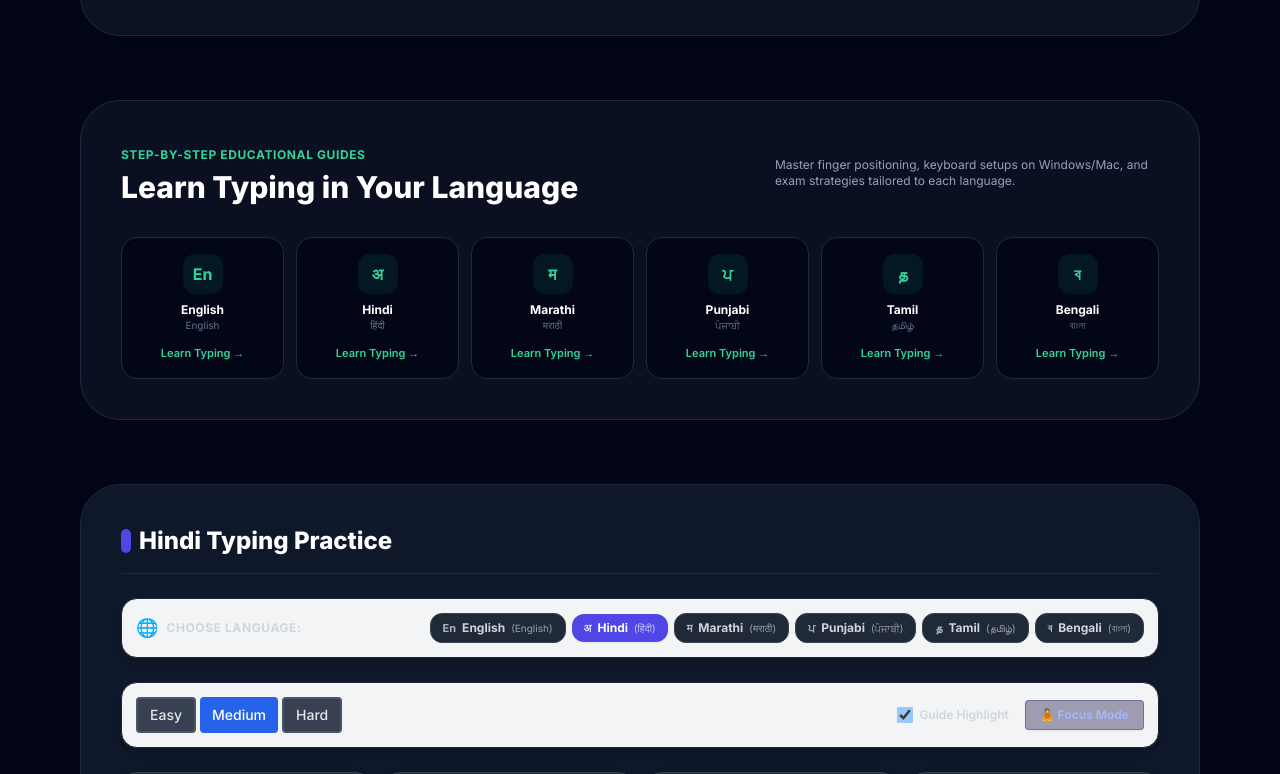
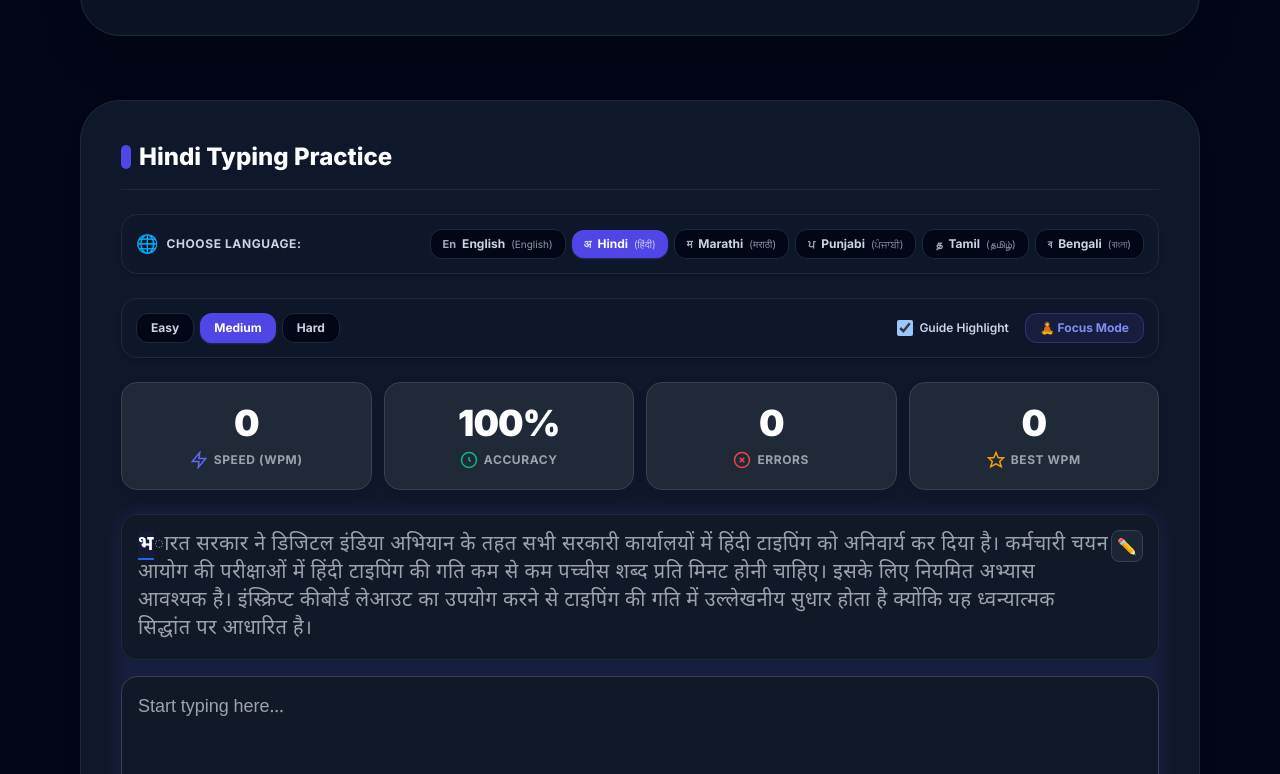
Before and after one commit to therohitbiruli/typehindi, a Next.js app: page / in a window 1280 px wide. Shown: the part 2106-2880 px from the top of the page. Built offline with nearby package versions, Linux system fonts and the light colour scheme.

Commit message:
fix(typing-engine): deterministic error calculation and multilingual keyboard routing

```diff
--- a/src/app/page.tsx
+++ b/src/app/page.tsx
@@ -261,54 +261,6 @@ export default function Homepage() {
             </div>
           </div>
 
-          {/* 📚 SECTION: LEARN TYPING IN YOUR LANGUAGE */}
-          <div className="bg-slate-900/60 rounded-[2.5rem] p-6 sm:p-10 border border-slate-800">
-            <div className="flex flex-col sm:flex-row items-start sm:items-center justify-between gap-4 mb-8">
-              <div>
-                <span className="text-xs font-bold uppercase tracking-wider text-emerald-400">
-                  Step-by-Step Educational Guides
-                </span>
-                <h3 className="text-2xl sm:text-3xl font-extrabold text-white mt-1">
-                  Learn Typing in Your Language
-                </h3>
-              </div>
-              <p className="text-xs text-slate-400 max-w-sm">
-                Master finger positioning, keyboard setups on Windows/Mac, and exam strategies tailored to each language.
-              </p>
-            </div>
-
-            <div className="grid grid-cols-2 sm:grid-cols-3 lg:grid-cols-6 gap-3">
-              {[
-                { name: "English", slug: "english-typing", symbol: "En", native: "English" },
-                { name: "Hindi", slug: "hindi-typing", symbol: "अ", native: "हिंदी" },
-                { name: "Marathi", slug: "marathi-typing", symbol: "म", native: "मराठी" },
-                { name: "Punjabi", slug: "punjabi-typing", symbol: "ਪ", native: "ਪੰਜਾਬੀ" },
-                { name: "Tamil", slug: "tamil-typing", symbol: "த", native: "தமிழ்" },
-                { name: "Bengali", slug: "bengali-typing", symbol: "ব", native: "বাংলা" },
-              ].map((lang) => (
-                <Link
-                  key={lang.slug}
-                  href={`/learn/${lang.slug}`}
-                  className="p-4 rounded-2xl bg-slate-950 border border-slate-800 hover:border-emerald-500/50 transition-all text-center flex flex-col items-center justify-between group hover:-translate-y-0.5"
-                >
-                  <div className="w-10 h-10 rounded-xl bg-emerald-500/10 text-emerald-400 font-bold flex items-center justify-center text-base mb-2 group-hover:scale-110 transition-transform">
-                    {lang.symbol}
-                  </div>
-                  <div>
-                    <h4 className="font-bold text-xs text-white group-hover:text-emerald-400 transition-colors">
-                      {lang.name}
-                    </h4>
-                    <span className="text-[10px] text-slate-500 block mb-3">
-                      {lang.native}
-                    </span>
-                  </div>
-                  <span className="text-[11px] font-semibold text-emerald-400 flex items-center gap-1 group-hover:underline">
-                    Learn Typing →
-                  </span>
-                </Link>
-              ))}
-            </div>
-          </div>
 
           {/* 1. ⌨️ SECTION: PRACTICE */}
           <div id="practice" className="bg-white dark:bg-slate-900 rounded-[2.5rem] p-6 sm:p-10 shadow-[0_8px_30px_-6px_rgba(0,0,0,0.05)] border border-[#D9E1EC] dark:border-slate-800 relative overflow-hidden">
--- a/src/components/PracticeTool.tsx
+++ b/src/components/PracticeTool.tsx
@@ -10,7 +10,7 @@ import { useKeyPress } from "../hooks/useKeyPress";
 import { useLocalStorage } from "../hooks/useLocalStorage";
 import { getRandomParagraph, getParagraphsByDifficulty } from "../data/paragraphs";
 import type { Paragraph } from "../data/paragraphs";
-import { getInscriptKeysForWord, getInscriptKeyInfoForChar } from "../utils/keyboardMapper";
+import { getInscriptKeysForWord, getKeyInfoForChar } from "../utils/keyboardMapper";
 import { LanguageId, LANGUAGES_CONFIG, ALL_LANGUAGES, getRandomPassage, getPassagesByDifficulty } from "../data/languages";
 
 const DIFFICULTY_OPTIONS: Array<{ label: string; value: "easy" | "medium" | "hard" }> = [
@@ -256,9 +256,10 @@ export function PracticeTool({
 
   // Calculate the next character to highlight on the virtual keyboard
   const nextKeyInfo = useMemo(() => {
-    if (isFinished || languageId !== "hindi") return null;
+    if (isFinished || !paragraph.text) return null;
     const nextChar = paragraph.text[typedText.length];
-    return getInscriptKeyInfoForChar(nextChar);
+    if (!nextChar) return null;
+    return getKeyInfoForChar(nextChar, languageId);
   }, [paragraph.text, typedText.length, isFinished, languageId]);
 
   return (
@@ -305,17 +306,19 @@ export function PracticeTool({
                 ✏️
               </button>
               <TypingBox
+                key={`focus-${languageId}-${paragraph.id}`}
                 targetText={paragraph.text}
                 typedText={typedText}
                 onInput={handleTypingInput}
                 isFinished={isFinished}
                 isStarted={isStarted}
                 autoFocus={autoFocus}
+                language={languageId}
               />
             </div>
 
-            {/* Keyboard hint in Focus Mode */}
-            {activeWord && !isFinished && (
+            {/* Keyboard hint in Focus Mode (Hindi only) */}
+            {activeWord && !isFinished && languageId === "hindi" && (
               <div className="bg-amber-50 dark:bg-gray-900/60 border border-amber-300 dark:border-amber-900/50 rounded-2xl p-3.5 flex justify-between items-center shadow-sm">
                 <p className="text-xs text-gray-700 dark:text-gray-300">
                   Word <strong className="font-hindi text-gray-950 dark:text-white">{activeWord}</strong> keystroke clue:{" "}
@@ -364,10 +367,10 @@ export function PracticeTool({
       {!isFocusMode && (
         <>
           {/* 🌐 Language Switcher Bar */}
-          <div className="mb-6 flex flex-wrap items-center justify-between gap-3 p-3.5 rounded-2xl bg-gray-100 dark:bg-gray-855 border border-gray-300 dark:border-gray-800 shadow-md">
+          <div className="mb-6 flex flex-wrap items-center justify-between gap-3 p-3.5 rounded-2xl bg-slate-900/90 border border-slate-800 shadow-md">
             <div className="flex items-center gap-2">
               <span className="text-lg">🌐</span>
-              <span className="text-xs font-bold uppercase tracking-wider text-gray-700 dark:text-gray-300">
+              <span className="text-xs font-bold uppercase tracking-wider text-slate-300">
                 Choose Language:
               </span>
             </div>
@@ -380,8 +383,8 @@ export function PracticeTool({
                     href={`/practice/${lang.slug}`}
                     className={`px-3 py-1.5 rounded-xl text-xs font-bold transition-all flex items-center gap-1.5 ${
                       isActive
-                        ? "bg-primary-600 text-white shadow-sm"
-                        : "bg-white dark:bg-gray-800 text-gray-700 dark:text-gray-300 hover:bg-gray-200 dark:hover:bg-gray-700 border border-gray-300 dark:border-gray-700"
+                        ? "bg-primary-600 text-white shadow-sm shadow-primary-500/30"
+                        : "bg-slate-950 text-slate-300 hover:bg-slate-800 hover:text-white border border-slate-800"
                     }`}
                   >
                     <span className="text-[11px] opacity-80">{lang.symbol}</span>
@@ -394,16 +397,16 @@ export function PracticeTool({
           </div>
 
           {/* Controls */}
-          <div className="mb-6 flex flex-wrap items-center justify-between gap-4 bg-gray-100 dark:bg-gray-855 p-3.5 rounded-2xl border border-gray-300 dark:border-gray-800 shadow-md">
-            <div className="flex gap-1">
+          <div className="mb-6 flex flex-wrap items-center justify-between gap-4 bg-slate-900/90 p-3.5 rounded-2xl border border-slate-800 shadow-md">
+            <div className="flex gap-1.5">
               {DIFFICULTY_OPTIONS.map((opt) => (
                 <button
                   key={opt.value}
                   onClick={() => handleDifficultyChange(opt.value)}
-                  className={`px-3 py-1.5 rounded text-sm font-medium transition-colors ${
+                  className={`px-3.5 py-1.5 rounded-xl text-xs font-bold transition-all ${
                     difficulty === opt.value
-                      ? "bg-blue-600 text-white"
-                      : "bg-white text-gray-700 border-2 border-gray-300 hover:bg-gray-50 dark:bg-gray-700 dark:text-gray-200 dark:border-gray-600 dark:hover:bg-gray-600"
+                      ? "bg-primary-600 text-white shadow-sm shadow-primary-500/30"
+                      : "bg-slate-950 text-slate-300 border border-slate-800 hover:bg-slate-800 hover:text-white"
                   }`}
                 >
                   {opt.label}
@@ -413,12 +416,12 @@ export function PracticeTool({
 
             {/* Guided Highlight toggles */}
             <div className="flex items-center gap-4">
-              <label className="flex items-center gap-1.5 text-xs font-semibold text-gray-700 dark:text-gray-300 cursor-pointer select-none">
+              <label className="flex items-center gap-1.5 text-xs font-semibold text-slate-300 cursor-pointer select-none">
                 <input
                   type="checkbox"
                   checked={enableHighlights}
                   onChange={(e) => setEnableHighlights(e.target.checked)}
-                  className="rounded text-blue-600 focus:ring-blue-500 h-4 w-4"
+                  className="rounded text-primary-600 focus:ring-primary-500 bg-slate-950 border-slate-700 h-4 w-4"
                 />
                 <span>Guide Highlight</span>
               </label>
@@ -426,7 +429,7 @@ export function PracticeTool({
               {/* Focus mode CTA button */}
               <button
                 onClick={() => setIsFocusMode(true)}
-                className="px-3.5 py-1.5 rounded bg-indigo-50 hover:bg-indigo-100 dark:bg-indigo-950/40 dark:hover:bg-indigo-950/60 text-indigo-700 dark:text-indigo-300 text-xs font-bold transition-all border border-indigo-200 dark:border-indigo-900/40 flex items-center gap-1.5 shadow-sm"
+                className="px-3.5 py-1.5 rounded-xl bg-primary-500/10 hover:bg-primary-500/20 text-primary-400 text-xs font-bold transition-all border border-primary-500/30 flex items-center gap-1.5 shadow-sm"
               >
                 🧘 Focus Mode
               </button>
@@ -451,18 +454,20 @@ export function PracticeTool({
                 ✏️
               </button>
               <TypingBox
+                key={`normal-${languageId}-${paragraph.id}`}
                 targetText={paragraph.text}
                 typedText={typedText}
                 onInput={handleTypingInput}
                 isFinished={isFinished}
                 isStarted={isStarted}
                 autoFocus={autoFocus}
+                language={languageId}
               />
             </div>
           </div>
 
-          {/* Keystroke Clue Banner */}
-          {activeWord && !isFinished && (
+          {/* Keystroke Clue Banner (Hindi only) */}
+          {activeWord && !isFinished && languageId === "hindi" && (
             <div className="mb-6 bg-gradient-to-r from-amber-50 to-orange-50 dark:from-gray-900 dark:to-orange-950/20 border border-amber-300 dark:border-amber-800/40 rounded-2xl p-4 flex flex-col sm:flex-row sm:items-center justify-between gap-4 animate-fade-in shadow-md">
               <div className="flex items-start sm:items-center gap-3">
                 <span className="text-2xl mt-0.5 sm:mt-0">💡</span>
--- a/src/components/TypingBox.tsx
+++ b/src/components/TypingBox.tsx
@@ -1,8 +1,20 @@
 "use client";
 
 import { useRef, useCallback, useEffect, memo } from "react";
+import { LanguageId, LANGUAGES_CONFIG } from "../data/languages";
 
-import { keyMap } from "../data/keyboard-layout";
+// Pre-build key maps for all supported languages
+const languageKeyMaps: Partial<Record<LanguageId, Record<string, { normal: string; shift: string }>>> = {};
+
+Object.entries(LANGUAGES_CONFIG).forEach(([langId, config]) => {
+  const map: Record<string, { normal: string; shift: string }> = {};
+  config.keyboardRows.forEach((row) => {
+    row.forEach((key) => {
+      map[key.code] = { normal: key.normal, shift: key.shift };
+    });
+  });
+  languageKeyMaps[langId as LanguageId] = map;
+});
 
 interface TypingBoxProps {
   targetText: string;
@@ -10,7 +22,7 @@ interface TypingBoxProps {
   onInput: (text: string, insertedAtIndex?: number) => void;
   isFinished: boolean;
   isStarted: boolean;
-  language?: "hindi" | "english";
+  language?: LanguageId | "hindi" | "english";
   autoFocus?: boolean;
 }
 
@@ -25,6 +37,9 @@ export const TypingBox = memo(function TypingBox({
 }: TypingBoxProps) {
   const textareaRef = useRef<HTMLTextAreaElement>(null);
   const nextCursorRef = useRef<number | null>(null);
+
+  const isDevanagari = language === "hindi" || language === "marathi";
+  const fontClass = isDevanagari ? "font-hindi" : "font-sans";
 
   // Auto-focus on mount if explicitly enabled without scrolling the window
   useEffect(() => {
@@ -89,7 +104,7 @@ export const TypingBox = memo(function TypingBox({
         return;
       }
 
-      // Handle English inputs natively
+      // Handle English inputs natively (QWERTY direct entry)
       if (language === "english") {
         if (e.key.length === 1 && !e.ctrlKey && !e.metaKey && !e.altKey) {
           e.preventDefault();
@@ -101,8 +116,9 @@ export const TypingBox = memo(function TypingBox({
         return;
       }
 
-      // Check for mapped keys (InScript mapping)
-      const mapping = keyMap[e.code];
+      // Check for mapped keys in the active language layout
+      const activeMap = languageKeyMaps[language as LanguageId] || languageKeyMaps.hindi;
+      const mapping = activeMap ? activeMap[e.code] : undefined;
       if (mapping) {
         e.preventDefault();
         const char = e.shiftKey ? mapping.shift : mapping.normal;
@@ -112,6 +128,16 @@ export const TypingBox = memo(function TypingBox({
           nextCursorRef.current = start + char.length;
           onInput(newText, start);
         }
+        return;
+      }
+
+      // Fallback for native IME input or non-mapped alphanumeric characters
+      if (e.key.length === 1 && !e.ctrlKey && !e.metaKey && !e.altKey) {
+        e.preventDefault();
+        const char = e.key;
+        const newText = typedText.substring(0, start) + char + typedText.substring(end);
+        nextCursorRef.current = start + char.length;
+        onInput(newText, start);
       }
     },
     [onInput, typedText, isFinished, language]
@@ -130,7 +156,7 @@ export const TypingBox = memo(function TypingBox({
     <div className="space-y-4">
       {/* Target text display */}
       <div
-        className="card cursor-text select-none font-hindi text-lg md:text-xl leading-relaxed tracking-wide bg-gray-55 dark:bg-gray-900 border border-gray-300 dark:border-gray-800 p-4 pr-12 rounded-2xl text-left shadow-sm"
+        className={`card cursor-text select-none ${fontClass} text-lg md:text-xl leading-relaxed tracking-wide bg-gray-55 dark:bg-gray-900 border border-gray-300 dark:border-gray-800 p-4 pr-12 rounded-2xl text-left shadow-sm`}
         onClick={handleFocus}
         id="typing-target"
       >
@@ -160,7 +186,7 @@ export const TypingBox = memo(function TypingBox({
           onPaste={preventCopyPaste}
           onCut={preventCopyPaste}
           disabled={isFinished}
-          className="w-full resize-none rounded-2xl border border-gray-300 dark:border-gray-700 bg-white dark:bg-gray-900 p-4 font-hindi text-lg leading-relaxed focus:border-blue-600 dark:focus:border-blue-500 focus:outline-none focus:ring-1 focus:ring-blue-600 dark:focus:ring-blue-500 disabled:bg-gray-100 dark:disabled:bg-gray-800 disabled:cursor-not-allowed text-gray-900 dark:text-gray-150 shadow-sm"
+          className={`w-full resize-none rounded-2xl border border-gray-300 dark:border-gray-700 bg-white dark:bg-gray-900 p-4 ${fontClass} text-lg leading-relaxed focus:border-blue-600 dark:focus:border-blue-500 focus:outline-none focus:ring-1 focus:ring-blue-600 dark:focus:ring-blue-500 disabled:bg-gray-100 dark:disabled:bg-gray-800 disabled:cursor-not-allowed text-gray-900 dark:text-gray-150 shadow-sm`}
           rows={4}
           placeholder={isStarted ? "" : "Start typing here..."}
           spellCheck={false}
--- a/src/utils/keyboardMapper.ts
+++ b/src/utils/keyboardMapper.ts
@@ -1,4 +1,5 @@
 import { keyboardRows, physicalKeyLabels } from "../data/keyboard-layout";
+import { LanguageId, LANGUAGES_CONFIG } from "../data/languages";
 
 export interface Keystroke {
   key: string;
@@ -225,9 +226,13 @@ export function getRemingtonKeysForWord(word: string): Keystroke[] {
   return result;
 }
 
-export function getInscriptKeyInfoForChar(char: string): { code: string; isShift: boolean } | null {
+export function getKeyInfoForChar(
+  char: string,
+  languageId: LanguageId = "hindi"
+): { code: string; isShift: boolean } | null {
   if (!char) return null;
-  for (const row of keyboardRows) {
+  const config = LANGUAGES_CONFIG[languageId] || LANGUAGES_CONFIG.hindi;
+  for (const row of config.keyboardRows) {
     for (const key of row) {
       if (key.normal === char) {
         return { code: key.code, isShift: false };
@@ -239,3 +244,7 @@ export function getInscriptKeyInfoForChar(char: string): { code: string; isShift
   }
   return null;
 }
+
+export function getInscriptKeyInfoForChar(char: string): { code: string; isShift: boolean } | null {
+  return getKeyInfoForChar(char, "hindi");
+}
```
Also changed, not shown: src/app/test/page.tsx (+21 -4 lines), src/components/TypingTestTool.tsx (+14 -2 lines), src/hooks/useLocalStorage.ts (+5 -2 lines), src/hooks/useTypingEngine.ts (+30 -26 lines).
